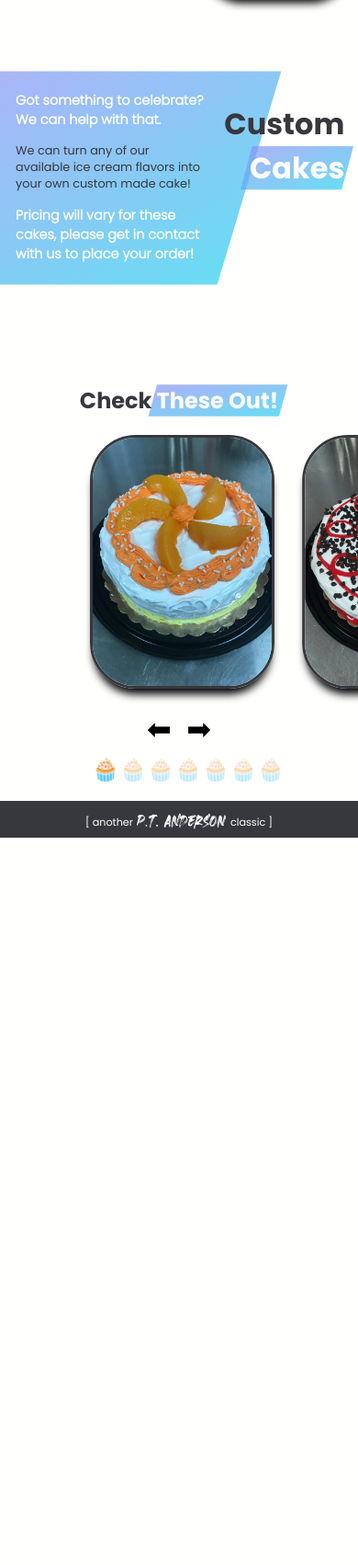
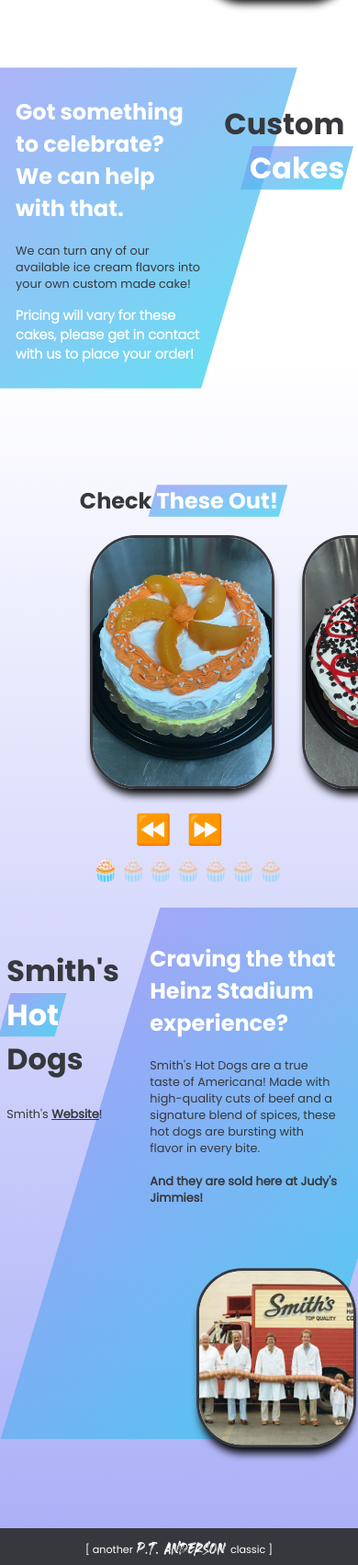
Before and after one commit to ptnoire/JJIceCreamv2, a website built with Parcel: page more.html in a window 390 px wide. Shown: the part 2258-3960 px from the top of the page at 92% size. Before the commit the page ends 3169 px from the top, so only its background shows below. Built offline with nearby package versions, Linux system fonts and the light colour scheme.

Commit message:
added hot dogs, gradient background, fixed up styling

```diff
--- a/more.html
+++ b/more.html
@@ -84,9 +84,9 @@
             <h1 class="section__title">Custom <span class="highlight">Cakes</span></h1>
         </div>
         <div class="s_desc">
-            <h3 class="section__description">
-                 Got something to celebrate? We can help with that.<br>
-            </h3>
+            <h2 class="section__description">
+                 Got something to celebrate?<br> We can help with that.
+            </h2>
             <p>We can turn any of our available ice cream flavors into your own custom made cake!</p>
             <h3>Pricing will vary for these cakes, please get in contact with us to place your order!</h3>
         </div>
@@ -103,10 +103,26 @@
         <img class="dc_i" src="./src/img/Cakes/330522733_859695958595020_5240145657938037041_n.jpg" alt="">
     </div>
     <div style="text-align: center; margin-bottom: 5%;" class="slider_btns">
-        <button class="btn slider__btn--left">⬅</button>
-        <button class="btn slider__btn--right">➡</button>
+        <button class="btn slider__btn--left">⏪</button>
+        <button class="btn slider__btn--right">⏩</button>
         <div class="dotContainer"></div>
-    </div>
+    </div><br>
+
+    <section>
+        <div class="s_title">
+            <h1 class="section__title">Smith's <span class="highlight">Hot</span> Dogs</h1>
+            <p>Smith's <a href="https://www.smithhotdogs.com/" target="_blank" rel="noopener noreferrer"><b><u>Website</b></u></a>!</p>
+        </div>
+        <div class="s_desc">
+            <img class="orams smiths" src="./src/img/about-smiths.jpg" alt="Smith's Picture" />
+            <h2 class="section__description">
+                Craving the that Heinz Stadium experience?<br>
+            </h2>
+            <p class="oram_p">Smith's Hot Dogs are a true taste of Americana! Made with high-quality cuts of beef and a signature blend of spices, these hot dogs are bursting with flavor in every bite.<br><br>
+            <strong>And they are sold here at Judy's Jimmies!</strong></p>
+
+        </div>
+    </section>
 </body>
 <footer>
     <div class="ptsig">
--- a/style.css
+++ b/style.css
@@ -27,8 +27,7 @@
 
 body {
     margin: 0;
-    background-color: var(--white-);
-    overflow-x: hidden;
+    background: linear-gradient(0deg, rgba(138,145,244,0.7343312324929971) 0%, rgba(255,255,255,0.6222864145658263) 33%, rgba(0,154,255,0) 97%);    overflow-x: hidden;
 }
 
 h1, h2, h3, p, a, a:visited { color: var(--black-); }
@@ -146,6 +145,8 @@
     background-image: var(--highlight-);
 }
 
+.cText { text-align: center; margin-top: 15%; }
+
 .header__logo {
     margin-top: 15vh;
     display: flex;
@@ -183,10 +184,11 @@
 } */
 
 .menu_i {
-    background-image: url(./src/img/waves/wave1.svg);
+    background-image: url(./src/img/waves/iceCreamWave.svg);
     background-repeat: no-repeat;
     background-position: center;
     background-size: cover;
+    background-color: var(--white-);
     border: 1px solid var(--black-);
     display: grid;
     grid-template-columns: .5fr 1fr;
@@ -242,6 +244,7 @@
     z-index: 5;
     transform: translateY(45%);
 }
+.smiths { object-fit: cover; }
 .oram_p {
     padding-bottom: 220px;
 }
@@ -323,7 +326,8 @@
         min-width: 100px;
         max-height: 400px;
         max-width: 300px;
-     }
+    }
+    .cText { margin-top: 5%; }
     .opening__hours, .facebook_widget, .googlemaps_widget {
         width: 300px;
         height: 400px;
```
Also changed, not shown: index.html (+3 -4 lines), src/img/about-smiths.jpg (added), src/img/waves/iceCreamWave.svg (added).
